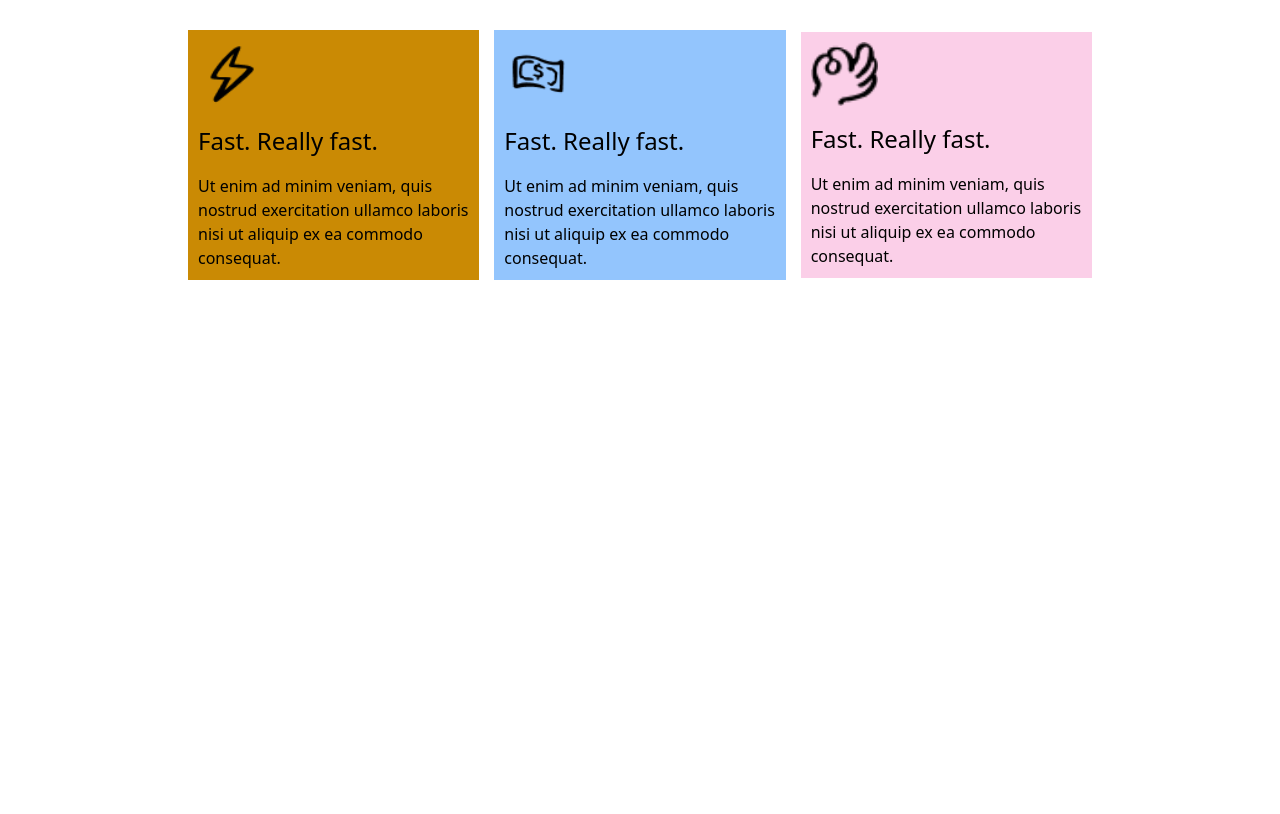
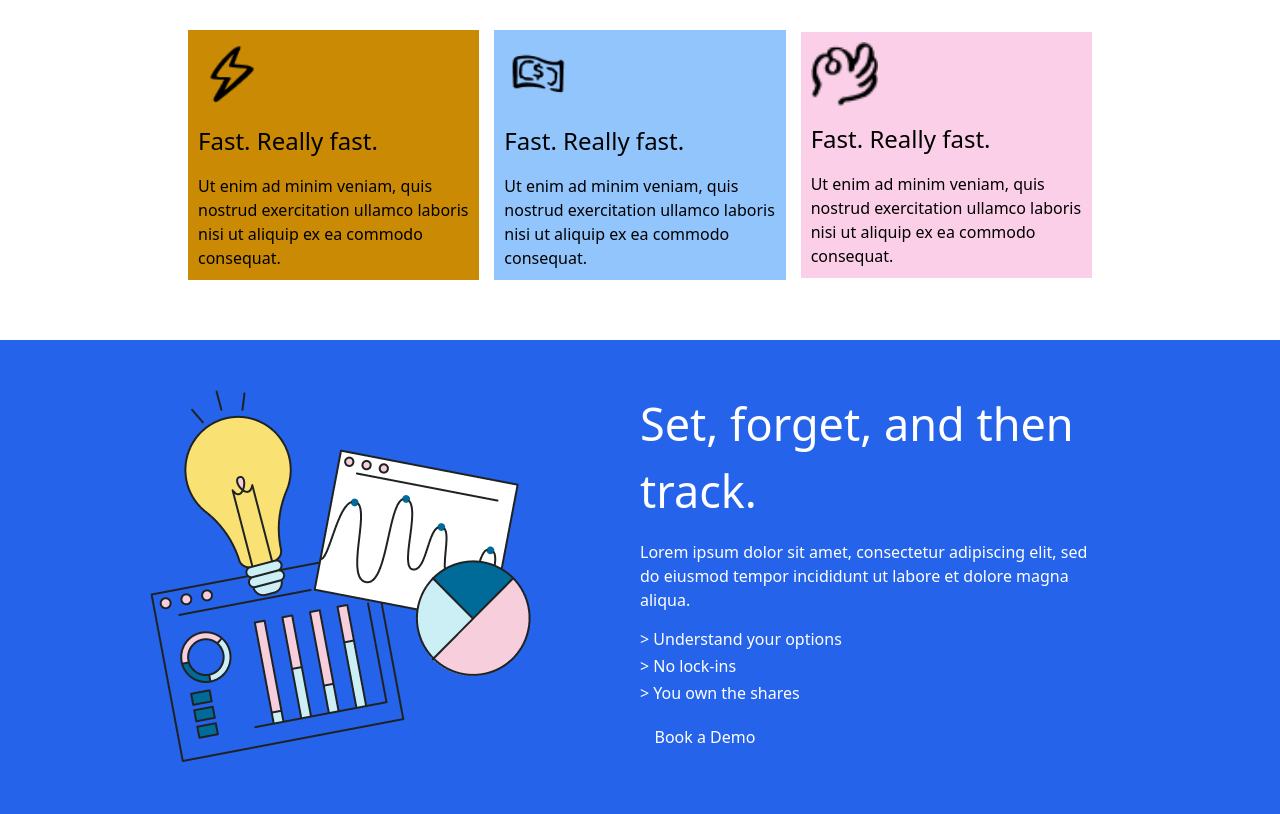
Before and after one commit to habibullozoda/f-pro, a website: page src/index.html in a window 1280 px wide. Shown: the part 742-1556 px from the top of the page. Before the commit the page ends 1082 px from the top, so only its background shows below. Drawn offline with Linux system fonts and the light colour scheme.

Commit message:
<infortation>

```diff
--- a/src/index.html
+++ b/src/index.html
@@ -58,6 +58,18 @@
             <p>Ut enim ad minim veniam, quis nostrud exercitation ullamco laboris nisi ut aliquip ex ea commodo consequat.</p>
         </div>
     </div>
-
+    <div class="w-[100%] m-auto h-auto bg-blue-600 text-white px-[50px] py-[50px] flex justify-between items-start">
+        <img class="ml-[100px]" src="/IMAGE (41).png" alt="">
+        <div class="w-[50%] flex flex-col justify-between gap-[15px] pr-[130px]">
+            <h1 class="text-[45px]">Set, forget, and then track.</h1>
+            <p>Lorem ipsum dolor sit amet, consectetur adipiscing elit, sed do eiusmod tempor incididunt ut labore et dolore magna aliqua.</p>
+           <div class="flex flex-col items-start gap-[3px]">
+            <p>> Understand your options</p>
+            <p>> No lock-ins</p>
+            <p>> You own the shares</p>
+           </div>
+            <button class="px-[10px] py-[5px] mr-[330px]">Book a Demo</button>
+        </div>
+    </div>
 </body>
 </html>
```
